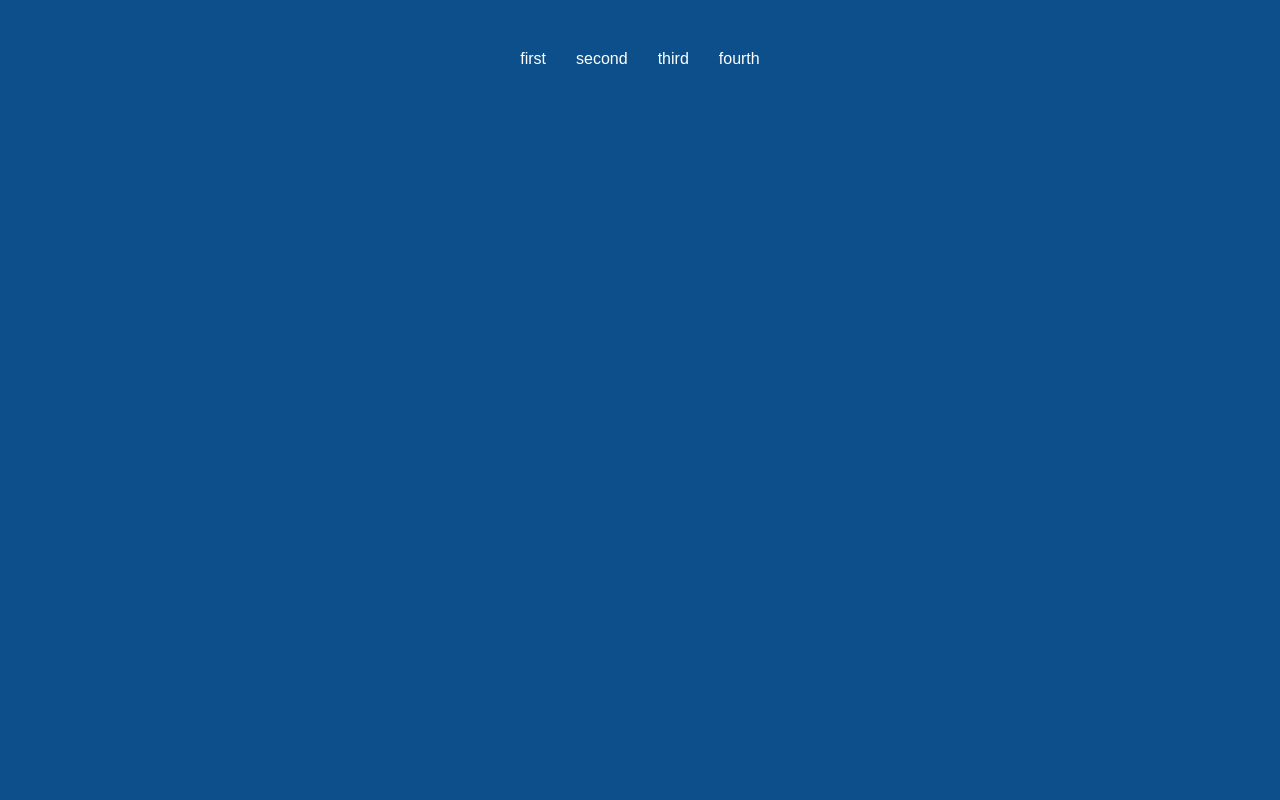
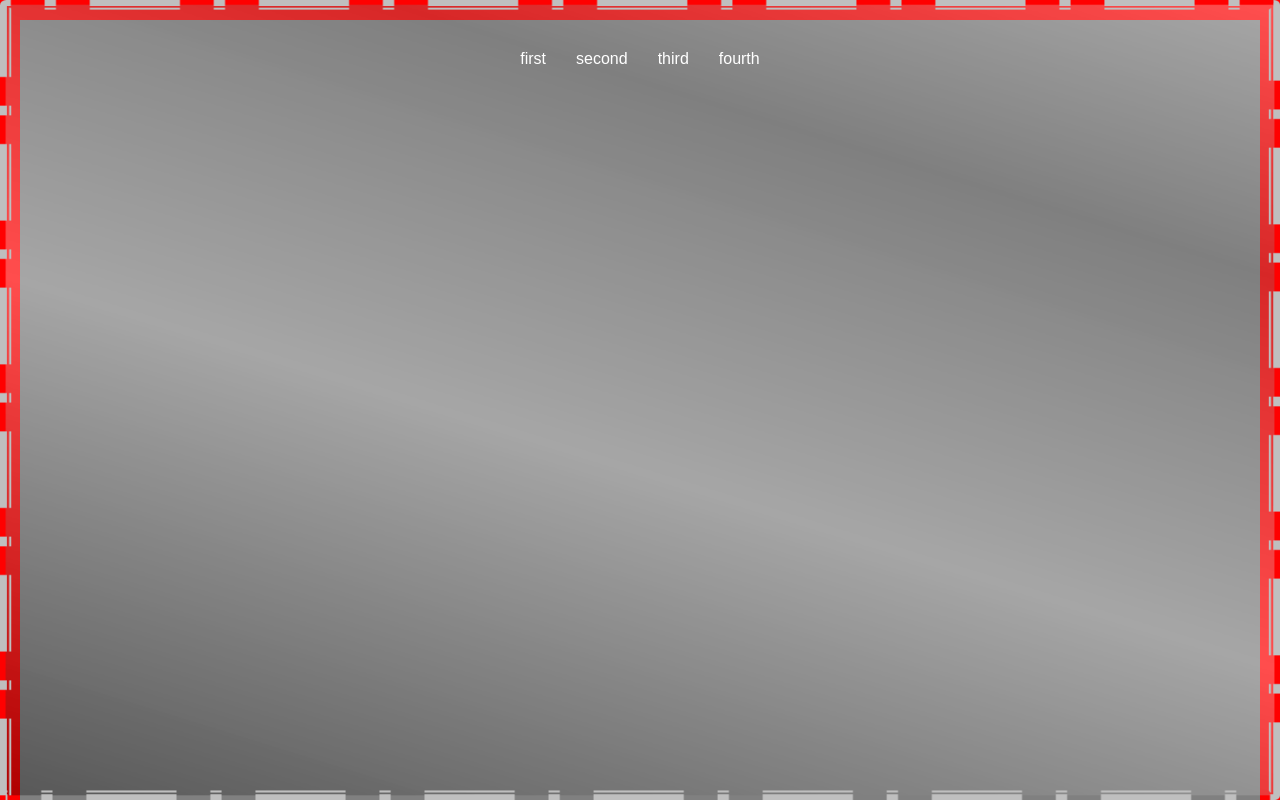
Before and after one commit to FalejevV/portfolio-page, a React (Create React App) app: page / in a window 1280 px wide. Shown: the top 800 px of the page. Built offline with nearby package versions, Linux system fonts and the light colour scheme.

Commit message:
Changed page display method. Added test screen overlay, and border

```diff
--- a/src/App.tsx
+++ b/src/App.tsx
@@ -1,42 +1,18 @@
-import React, { useEffect, useState } from "react";
+import { useState } from "react";
 import { GlobalStyle } from "./styles/GlobalStyle.styled";
-import { GlobalContainer } from "./styles/Style.styled";
 import LinkHolder from "./components/LinkHolder/LinkHolder";
-import PageContainer from "./components/PageContainer/PageContainer";
-
-
-
+import ScreenFrame from "./layout/ScreenFrame";
 
 
 function App(){
 
     const [page,setPage] = useState("first");
-    const [zoom, setZoom] = useState(false);
-
-    useEffect(() => {
-        setZoom(true);
-        setTimeout(() => {
-            let targetPage = document.getElementById(page.toString());
-            if(targetPage){
-                targetPage.scrollIntoView({behavior: 'smooth'});
-            }
-
-            setTimeout(() => {
-                setZoom(false);
-            },500);
-        },1000);
-    },[page]);
 
     return(
         <>
             <GlobalStyle />
             <LinkHolder setPage={setPage} />
-            <GlobalContainer zoom={zoom}>
-                <PageContainer name="first" bgColor='#0c4f8a'/>
-                <PageContainer name="second" bgColor='#8a680c'/>
-                <PageContainer name="third" bgColor='#0c8a88'/>
-                <PageContainer name="fourth" bgColor='#470c8a'/>
-            </GlobalContainer>
+            <ScreenFrame page={page} />
         </>
     )
 }
--- a/src/components/LinkHolder/LinkHolder.tsx
+++ b/src/components/LinkHolder/LinkHolder.tsx
@@ -11,6 +11,7 @@ const LinkContainer = styled.div`
     justify-content: center;
     align-items: center;
     gap:30px;
+    user-select:none;
 `
 
 function LinkHolder(props:{
--- a/src/components/PageContainer/PageContainer.styled.tsx
+++ b/src/components/PageContainer/PageContainer.styled.tsx
@@ -1,13 +1,26 @@
-import styled from "styled-components";
+import styled, { css } from "styled-components";
 
 
 export const PContainer = styled.div<{
-    bgColor:string
+    bgColor:string,
+    toggle:boolean,
 }>`
     width:100%;
-    height:100%;
-    max-width:100vw;
-    max-height:100vh;
+    height:1000px;
+    max-width:1440px;
+    max-height:1000px;
+    background-color: ${({ bgColor }) => bgColor || "black"};
+    border:20px solid red;
 
-    background-color: ${({ bgColor }) => bgColor || "black"};
+    opacity:0;
+    pointer-events:none;
+    user-select:none;
+    position: absolute;
+    top:0px;
+    left:0px;
+    ${({ toggle }) => toggle && css`
+        opacity:1;
+        pointer-events:none;
+        user-select:none;
+    `}
 `
--- a/src/components/PageContainer/PageContainer.tsx
+++ b/src/components/PageContainer/PageContainer.tsx
@@ -5,9 +5,10 @@ import { PContainer } from "./PageContainer.styled";
 function PageContainer(props:{
     bgColor:string,
     name:string,
+    toggle:boolean,
 }){
     return(
-        <PContainer id={props.name} bgColor={props.bgColor}>
+        <PContainer toggle={props.toggle} id={props.name} bgColor={props.bgColor}>
 
         </PContainer>
     )
--- /dev/null
+++ b/src/layout/ScreenFrame.tsx
@@ -0,0 +1,41 @@
+import styled from "styled-components";
+import PageContainer from "../components/PageContainer/PageContainer";
+import glassImage from "../img/glass.png";
+
+const ScreenContainer = styled.div`
+    margin: 0 auto;
+    width:100%;
+    max-width: 1440px;
+    height:100%;
+    max-height: 1000px;
+    position: relative;
+`
+
+const ScreenImageOverlay = styled.img`
+    position: fixed;
+    top:0px;
+    left:50%;
+    transform: translateX(-50%);
+    z-index:20;
+    width:100%;
+    max-width: 1440px;
+    height:100vh;
+    max-height: 1000px;
+`
+
+
+function ScreenFrame(props:{
+    page:string
+}){
+    return(
+        <ScreenContainer>
+            <ScreenImageOverlay src={glassImage}/>
+            <PageContainer toggle={props.page === "first"} bgColor={"grey"} name={"first"} />
+            <PageContainer toggle={props.page === "second"} bgColor={"green"} name={"second"} />
+            <PageContainer toggle={props.page === "third"} bgColor={"blue"} name={"third"} />
+            <PageContainer toggle={props.page === "fourth"} bgColor={"purple"} name={"fourth"} />
+        </ScreenContainer>
+    )
+}
+
+export default ScreenFrame;
--- a/src/styles/Style.styled.tsx
+++ b/src/styles/Style.styled.tsx
@@ -1,24 +1 @@
-import styled, { css } from "styled-components";
-
-export const GlobalContainer = styled.div<{
-    zoom:boolean,
-}>`
-    position: relative;
-    width:100%;
-    height:100%;
-    max-width:100vw;
-    max-height: 100vh;
-    display:grid;
-    grid-template-columns: repeat(2,minmax(100vw, 1440px));
-    gap:100vw;
-    grid-template-rows: repeat(3, 100vh);
-    overflow:hidden;
-    background-color:black;
-
-
-    transition: transform 0.3s, filter 0.5s;
-    ${({ zoom }) => zoom && css`
-        transform: scale(0.6);
-        filter:blur(50px);
-    `}
-`
+import styled from "styled-components";
```
Also changed, not shown: src/img/glass.png (added), src/img/noise.png (added).
